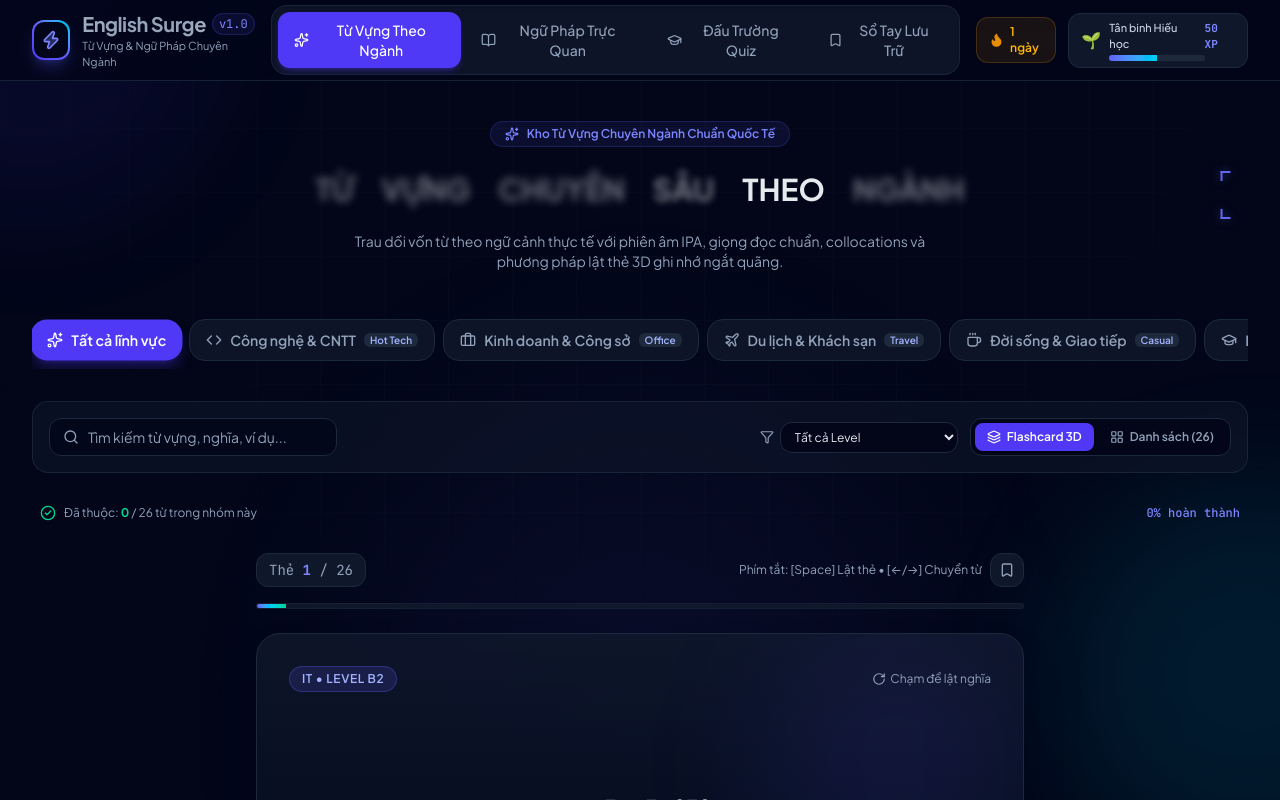
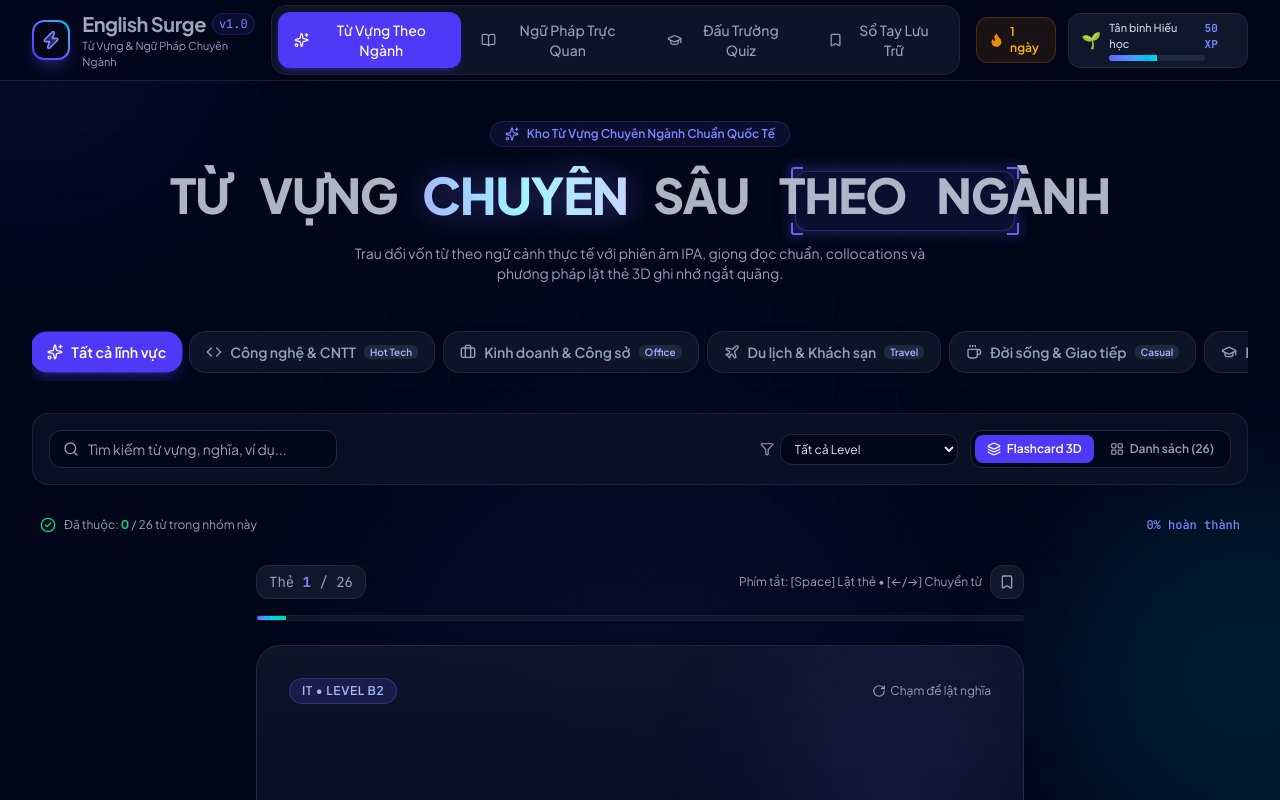
Before and after one commit to Phamtin147/english-surge, a React (Vite) app: page / in a window 1280 px wide. Shown: the top 800 px of the page. Built offline with nearby package versions, Linux system fonts and the light colour scheme.

Commit message:
fix(animation): fix TrueFocus text blur, improve tracking frame alignment and crisp typography

```diff
--- a/src/components/reactbits/TrueFocus.jsx
+++ b/src/components/reactbits/TrueFocus.jsx
@@ -1,24 +1,56 @@
-import React, { useEffect, useRef, useState } from 'react';
+import React, { useEffect, useRef, useState, useCallback } from 'react';
 import { motion } from 'framer-motion';
 
 export default function TrueFocus({
   sentence = 'English Surge Mastery',
   manualMode = false,
-  blurAmount = 4,
   borderColor = '#6366f1',
-  glowColor = 'rgba(99, 102, 241, 0.4)',
-  animationDuration = 0.4,
-  pauseBetweenAnimations = 1,
+  glowColor = 'rgba(99, 102, 241, 0.5)',
+  animationDuration = 0.35,
+  pauseBetweenAnimations = 1.8,
+  className = '',
 }) {
   const words = sentence.split(' ');
   const [currentIndex, setCurrentIndex] = useState(0);
-  const [lastActiveIndex, setLastActiveIndex] = useState(null);
   const containerRef = useRef(null);
   const wordRefs = useRef([]);
-  const [focusRect, setFocusRect] = useState({ x: 0, y: 0, width: 0, height: 0 });
+  const [focusRect, setFocusRect] = useState({ left: 0, top: 0, width: 0, height: 0, ready: false });
 
+  // Update focus bounding box based on active word element offsets
+  const updateFocusRect = useCallback((index) => {
+    if (index === null || index === undefined || !wordRefs.current[index] || !containerRef.current) {
+      return;
+    }
+    const el = wordRefs.current[index];
+    setFocusRect({
+      left: el.offsetLeft,
+      top: el.offsetTop,
+      width: el.offsetWidth,
+      height: el.offsetHeight,
+      ready: true,
+    });
+  }, []);
+
+  // Recalculate on index change
   useEffect(() => {
-    if (!manualMode) {
+    updateFocusRect(currentIndex);
+  }, [currentIndex, updateFocusRect]);
+
+  // Recalculate on window resize
+  useEffect(() => {
+    const handleResize = () => updateFocusRect(currentIndex);
+    window.addEventListener('resize', handleResize);
+    // Initial mount calculation after fonts load
+    const timeout = setTimeout(() => updateFocusRect(currentIndex), 100);
+    return () => {
+      window.removeEventListener('resize', handleResize);
+      clearTimeout(timeout);
+    };
+  }, [currentIndex, updateFocusRect]);
+
+  // Auto cycling
+  useEffect(() => {
+    if (!manualMode && words.length > 1) {
       const interval = setInterval(() => {
         setCurrentIndex((prev) => (prev + 1) % words.length);
       }, (animationDuration + pauseBetweenAnimations) * 1000);
@@ -27,38 +59,10 @@ export default function TrueFocus({
     }
   }, [manualMode, animationDuration, pauseBetweenAnimations, words.length]);
 
-  useEffect(() => {
-    if (currentIndex === null || currentIndex === -1) return;
-    if (!wordRefs.current[currentIndex] || !containerRef.current) return;
-
-    const parentRect = containerRef.current.getBoundingClientRect();
-    const activeRect = wordRefs.current[currentIndex].getBoundingClientRect();
-
-    setFocusRect({
-      x: activeRect.left - parentRect.left,
-      y: activeRect.top - parentRect.top,
-      width: activeRect.width,
-      height: activeRect.height,
-    });
-  }, [currentIndex, words.length]);
-
-  const handleMouseEnter = (index) => {
-    if (manualMode) {
-      setLastActiveIndex(index);
-      setCurrentIndex(index);
-    }
-  };
-
-  const handleMouseLeave = () => {
-    if (manualMode) {
-      setCurrentIndex(lastActiveIndex);
-    }
-  };
-
   return (
     <div
       ref={containerRef}
-      className="relative flex gap-3 justify-center items-center flex-wrap py-2"
+      className={`relative inline-flex flex-wrap justify-center items-center gap-2 sm:gap-3.5 py-2 px-3 select-none ${className}`}
     >
       {words.map((word, index) => {
         const isActive = index === currentIndex;
@@ -66,50 +70,62 @@ export default function TrueFocus({
           <span
             key={index}
             ref={(el) => (wordRefs.current[index] = el)}
-            className="relative font-bold cursor-pointer text-xl md:text-3xl transition-all duration-300 select-none px-2 py-1"
-            style={{
-              filter: isActive ? 'blur(0px)' : `blur(${blurAmount}px)`,
-              opacity: isActive ? 1 : 0.45,
-            }}
-            onMouseEnter={() => handleMouseEnter(index)}
-            onMouseLeave={handleMouseLeave}
+            onMouseEnter={() => setCurrentIndex(index)}
+            className={`relative font-heading font-black text-2xl sm:text-4xl lg:text-5xl tracking-tight transition-all duration-300 cursor-pointer px-2 py-1 z-10 ${
+              isActive
+                ? 'text-transparent bg-clip-text bg-gradient-to-r from-indigo-300 via-cyan-200 to-indigo-200 scale-105 drop-shadow-[0_0_15px_rgba(99,102,241,0.45)]'
+                : 'text-slate-300 hover:text-white opacity-85 hover:opacity-100'
+            }`}
           >
             {word}
           </span>
         );
       })}
 
+      {/* Target Focus Frame & Glow */}
+      {focusRect.ready && (
         <motion.div
-        className="absolute pointer-events-none rounded-md"
+          className="absolute pointer-events-none z-0 rounded-xl"
           animate={{
-          x: focusRect.x - 4,
-          y: focusRect.y - 2,
+            x: focusRect.left - 4,
+            y: focusRect.top - 2,
             width: focusRect.width + 8,
             height: focusRect.height + 4,
-          opacity: currentIndex !== null ? 1 : 0,
+            opacity: 1,
           }}
           transition={{
-          duration: animationDuration,
-          ease: 'easeInOut',
+            type: 'spring',
+            stiffness: 380,
+            damping: 30,
           }}
         >
+          {/* Subtle background glow pill */}
+          <div
+            className="absolute inset-0 rounded-xl bg-indigo-500/10 border border-indigo-500/30 backdrop-blur-xs"
+            style={{
+              boxShadow: `0 0 20px -3px ${glowColor}`,
+            }}
+          />
+
+          {/* Corner brackets */}
           <span
-          className="absolute top-0 left-0 w-2.5 h-2.5 border-t-2 border-l-2"
-          style={{ borderColor, filter: `drop-shadow(0 0 4px ${glowColor})` }}
+            className="absolute -top-1 -left-1 w-3 h-3 border-t-2 border-l-2 rounded-tl-[3px]"
+            style={{ borderColor, filter: `drop-shadow(0 0 6px ${borderColor})` }}
           />
           <span
-          className="absolute top-0 right-0 w-2.5 h-2.5 border-t-2 border-r-2"
-          style={{ borderColor, filter: `drop-shadow(0 0 4px ${glowColor})` }}
+            className="absolute -top-1 -right-1 w-3 h-3 border-t-2 border-r-2 rounded-tr-[3px]"
+            style={{ borderColor, filter: `drop-shadow(0 0 6px ${borderColor})` }}
           />
           <span
-          className="absolute bottom-0 left-0 w-2.5 h-2.5 border-b-2 border-l-2"
-          style={{ borderColor, filter: `drop-shadow(0 0 4px ${glowColor})` }}
+            className="absolute -bottom-1 -left-1 w-3 h-3 border-b-2 border-l-2 rounded-bl-[3px]"
+            style={{ borderColor, filter: `drop-shadow(0 0 6px ${borderColor})` }}
           />
           <span
-          className="absolute bottom-0 right-0 w-2.5 h-2.5 border-b-2 border-r-2"
-          style={{ borderColor, filter: `drop-shadow(0 0 4px ${glowColor})` }}
+            className="absolute -bottom-1 -right-1 w-3 h-3 border-b-2 border-r-2 rounded-br-[3px]"
+            style={{ borderColor, filter: `drop-shadow(0 0 6px ${borderColor})` }}
           />
         </motion.div>
+      )}
     </div>
   );
 }
```
Lines whose indentation alone changed are shown as unchanged.
